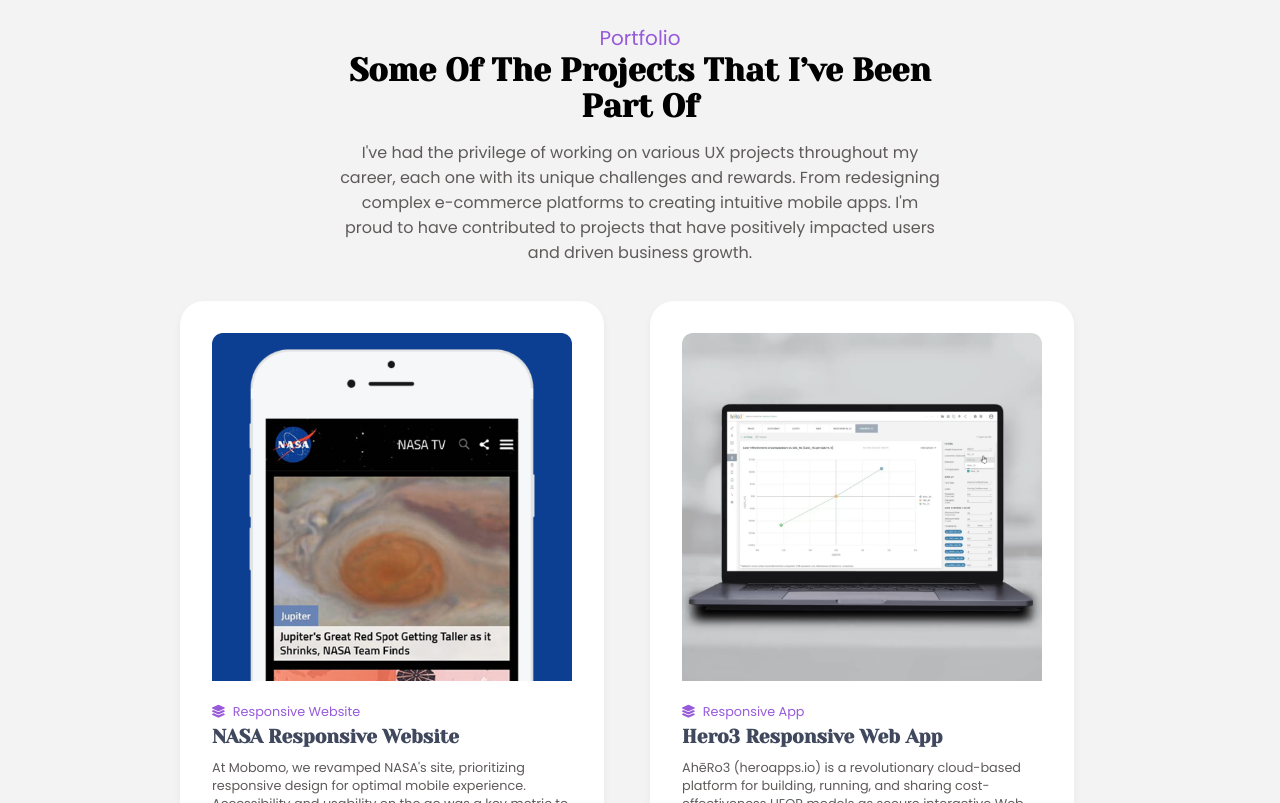
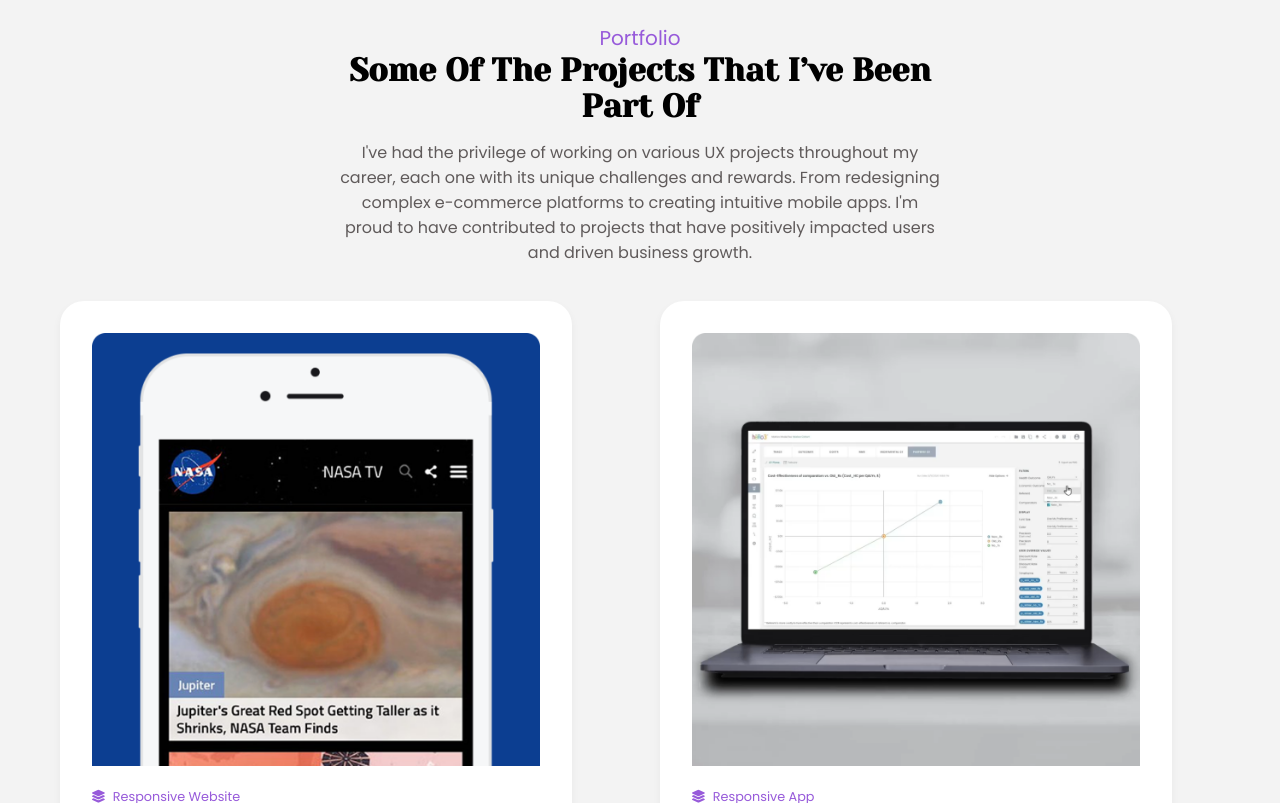
Before and after one commit to annienar/CV, a plain HTML site: page index.html in a window 1280 px wide. Shown: the part 2175-2978 px from the top of the page. Drawn offline with Linux system fonts and the light colour scheme.

Commit message:
styling updates

```diff
--- a/css/styles.css
+++ b/css/styles.css
@@ -202,9 +202,9 @@
         grid-template-columns: repeat(2, 1fr); /* Creates two columns of equal width */
         justify-content: center; /* Centers the grid within the container */
         align-items: center; /* Vertically centers the items in each cell */
-        gap: 20px; /* Space between grid cells */
+        gap: 40px; /* Space between grid cells */
         width: 100%; /* Full width of the container */
-        max-width: 960px; /* Maximum width of the container */
+        max-width: 1200px; /* Maximum width of the container */
         margin: 0 auto; /* Centers the container horizontally */
         padding: 20px; /* Padding around the grid */
     }
```
